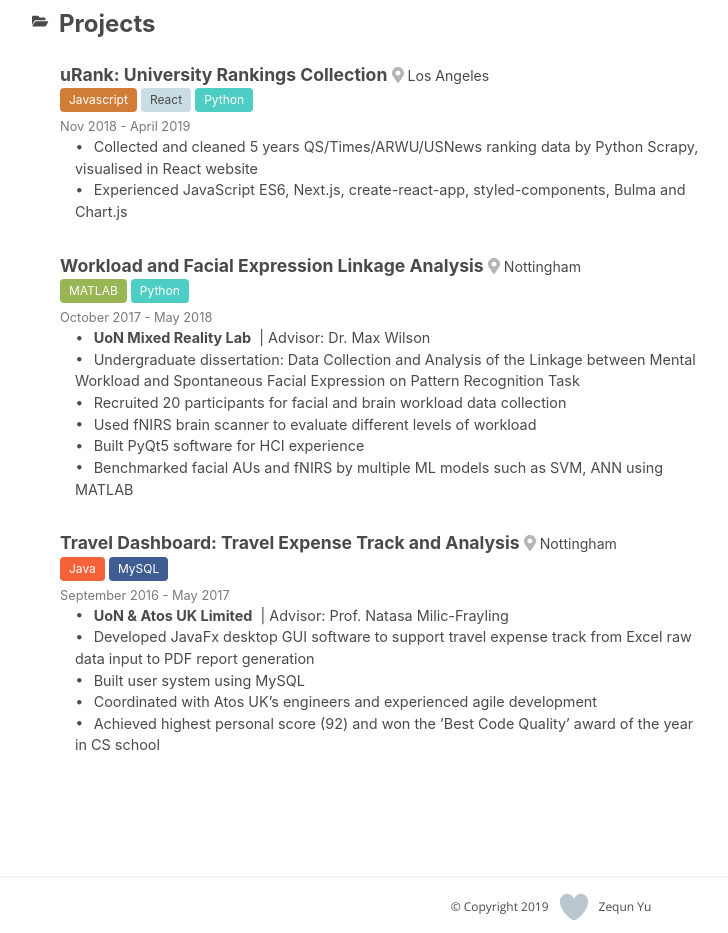
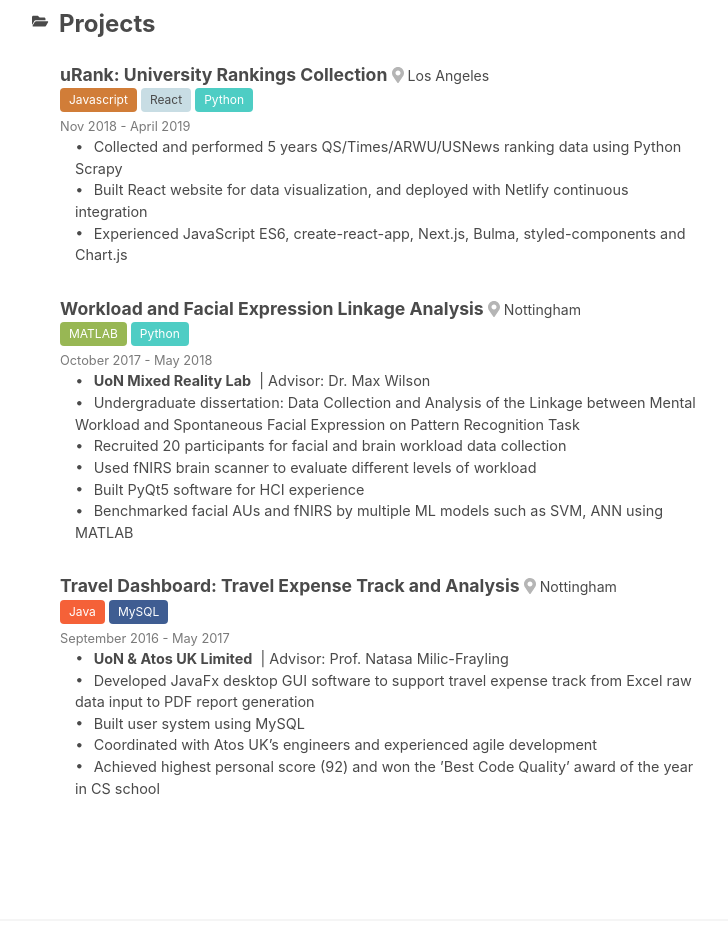
Before and after one commit to zequnyu/zequnyu.com, a Next.js app in the folder zequnyu/: page /about in a window 1280 px wide. Shown: the part 1480-2413 px from the top of the page, without its empty margins (89-817 px from the left). Built offline with nearby package versions, Linux system fonts and the light colour scheme; a web font is replaced by a local one.

Commit message:
Update resume

```diff
--- a/zequnyu/pages/about.js
+++ b/zequnyu/pages/about.js
@@ -322,14 +322,20 @@ function About() {
                                             </div>
                                             <div className="cv-section-content-record-main">
                                                 <FontAwesomeIcon icon={faCircle} id="icon-interpunct" />
-                                                Collected and cleaned 5 years QS/Times/ARWU/USNews ranking
-                                                data by Python Scrapy, visualised in React website
+                                                Collected and performed 5 years QS/Times/ARWU/USNews
+                                                ranking data using Python Scrapy
                                             </div>
                                             <div className="cv-section-content-record-main">
                                                 <FontAwesomeIcon icon={faCircle} id="icon-interpunct" />
-                                                Experienced JavaScript ES6, Next.js, create-react-app,
-                                                styled-components, Bulma and Chart.js
+                                                Built React website for data visualization, and deployed
+                                                with Netlify continuous integration
                                             </div>
+                                            <div className="cv-section-content-record-main">
+                                                <FontAwesomeIcon icon={faCircle} id="icon-interpunct" />
+                                                Experienced JavaScript ES6, create-react-app, Next.js,
+                                                Bulma, styled-components and Chart.js
+                                            </div>
+
                                         </div>
                                         {/*Project 2*/}
                                         <div className="cv-section-content-record">
```
Also changed, not shown: 1 other file (tests, documents, lock files or other folders).
